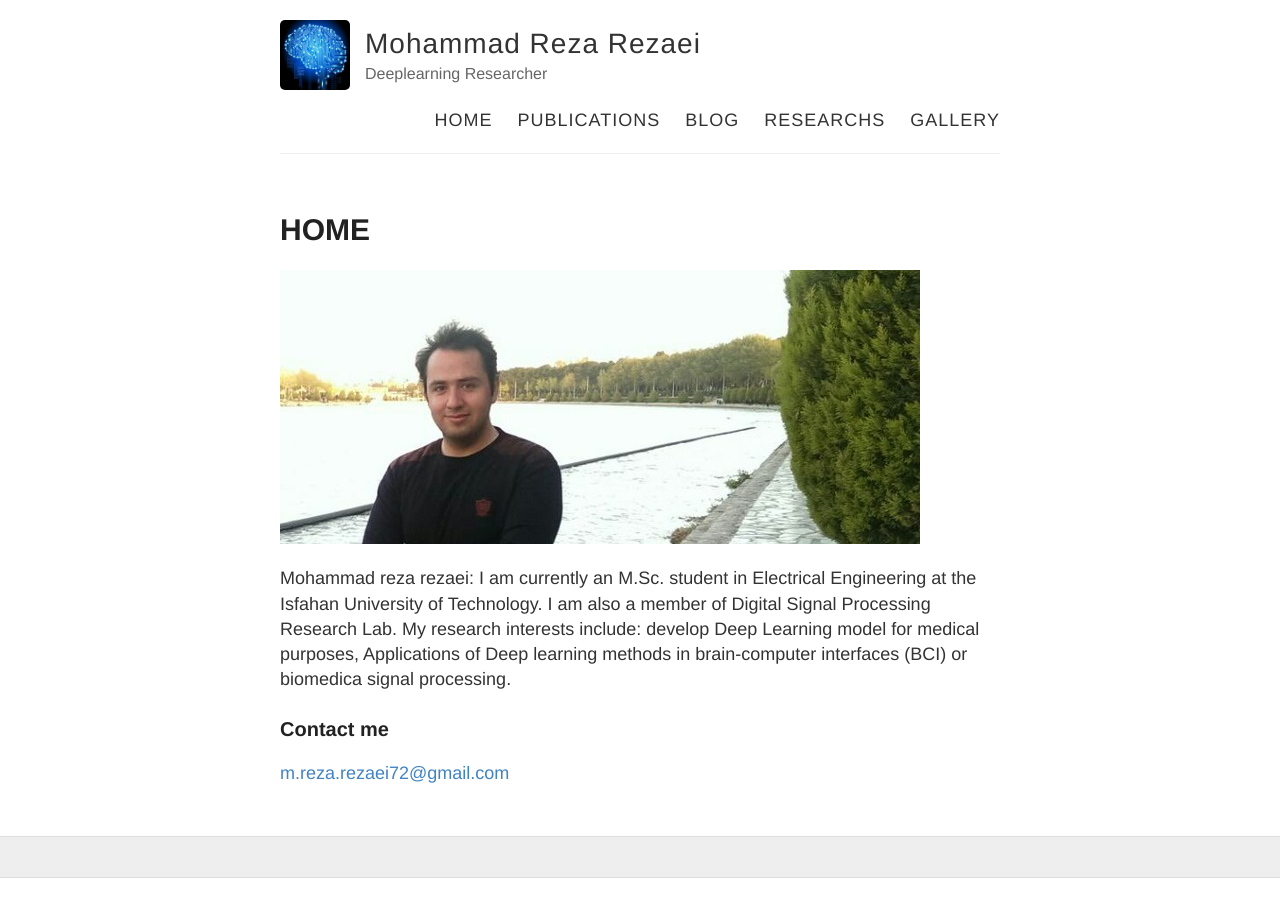
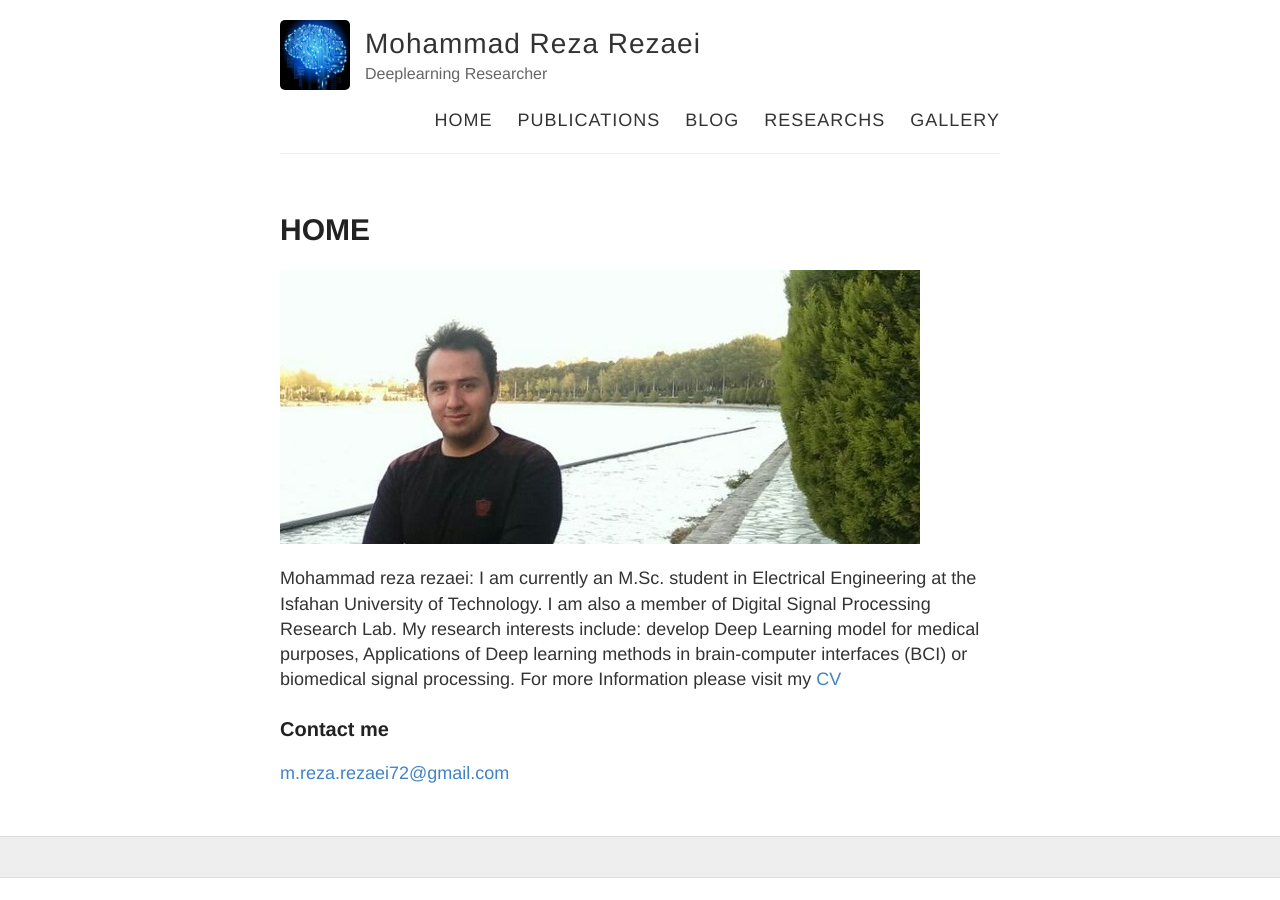
Before and after one commit to mreza-rezaei/mreza-rezaei.github.io, a Jekyll site: the page built from about.md, in a window 1280 px wide. Built offline with Jekyll 4.4.1, drawn with Linux system fonts in a browser that asks for light colours.

Commit message:
Update about.md

```diff
--- a/about.md
+++ b/about.md
@@ -9,7 +9,8 @@ published: true
  ![](https://mreza-rezaei.github.io/images/MyImg.jpg)
 
 Mohammad reza rezaei: I am currently an M.Sc. student in Electrical Engineering at the Isfahan University of Technology. I am also a member of Digital Signal Processing Research Lab.
-My research interests include: develop Deep Learning model for medical purposes, Applications of Deep learning methods in brain-computer interfaces (BCI) or biomedica signal processing.
+My research interests include: develop Deep Learning model for medical purposes, Applications of Deep learning methods in brain-computer interfaces (BCI) or biomedical signal processing.
+For more Information please visit my [CV](https://mreza-rezaei.github.io/Docs/CV.pdf)
 ### Contact me
 
 [m.reza.rezaei72@gmail.com](mailto:m.reza.rezaei72@gmail.com)
```
